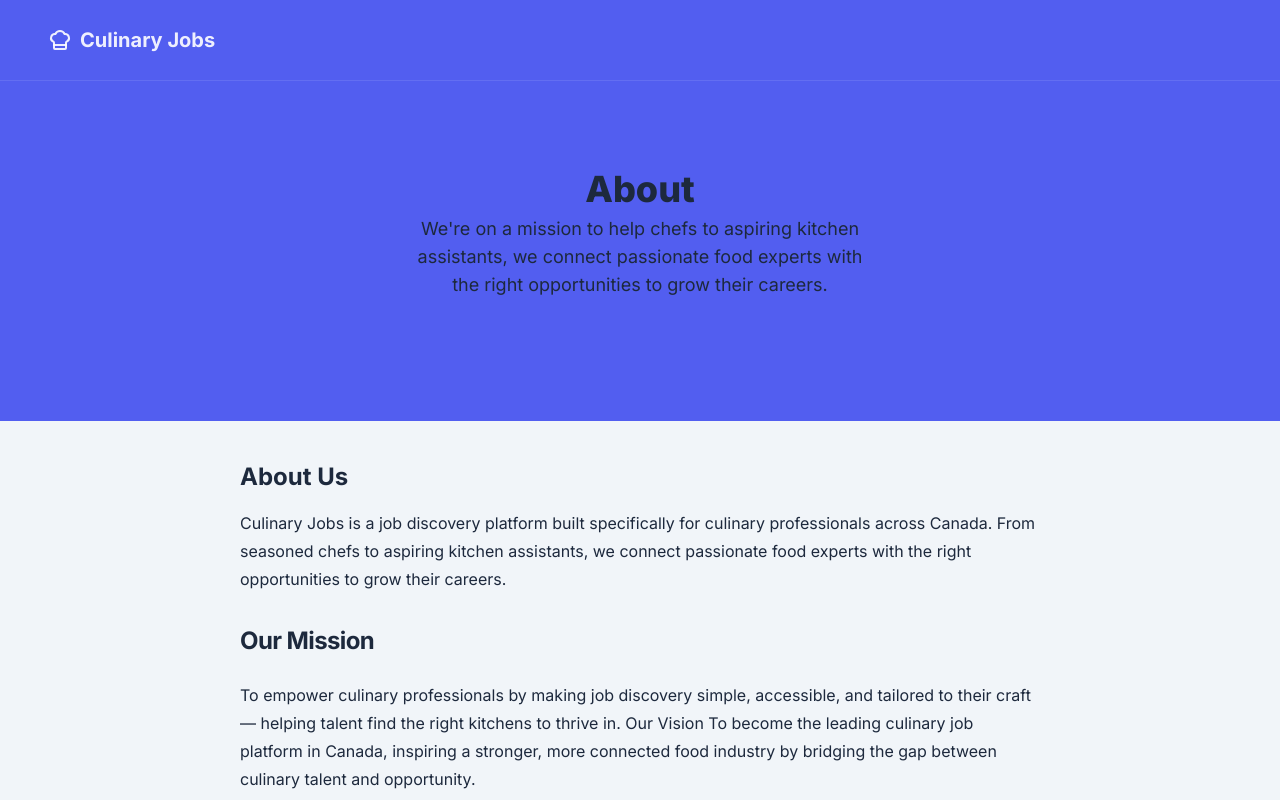
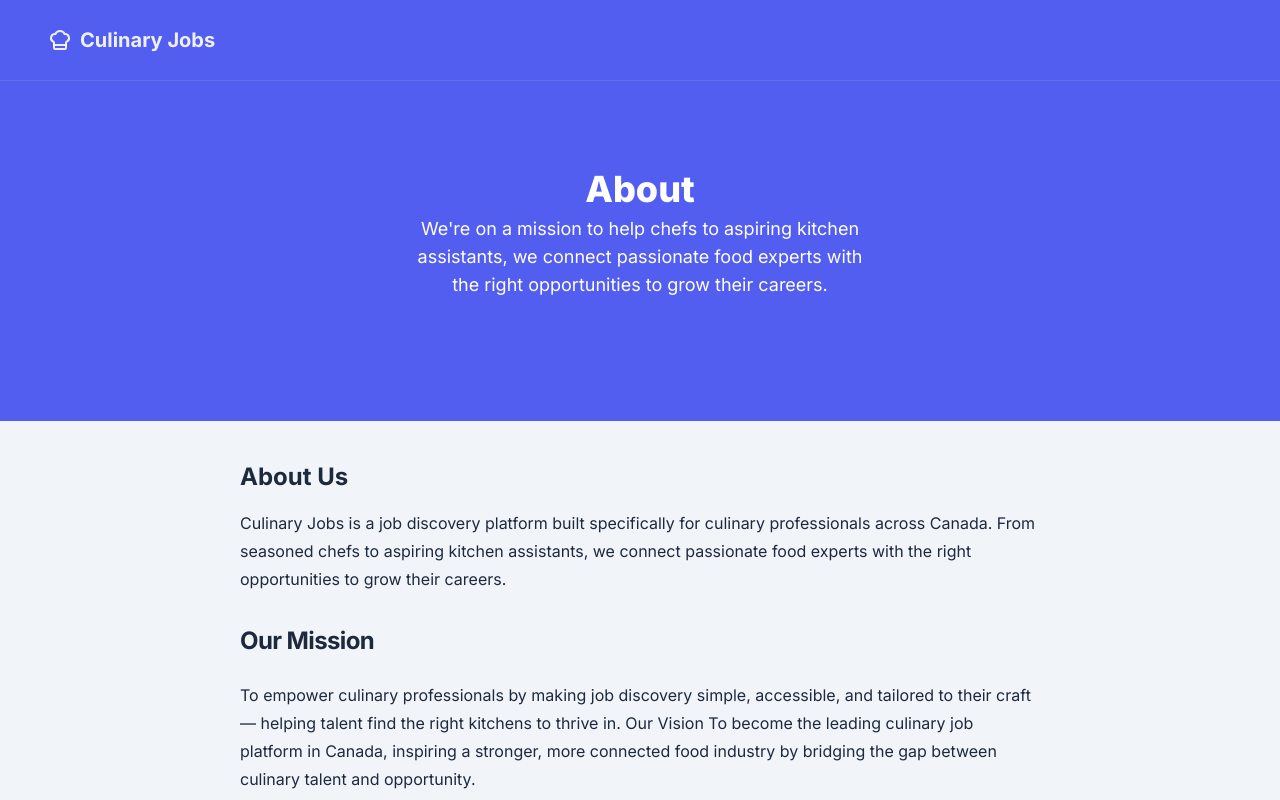
Before and after one commit to the-staffing-agency/tsa-jobboard-web, a Next.js app: page /about in a window 1280 px wide. Built offline with nearby package versions, Linux system fonts and the light colour scheme; no server answers.

Commit message:
fix: update text color for PageHeader and Checkbox components to ensure better visibility

```diff
--- a/src/app/(web)/_components/page-header.tsx
+++ b/src/app/(web)/_components/page-header.tsx
@@ -23,12 +23,12 @@ export function PageHeader({
 						</div>
 					)}
 
-					<h1 className="text-center font-extrabold text-2xl text-accent-foreground leading-none lg:text-4xl">
+					<h1 className="text-center font-extrabold text-2xl text-white leading-none lg:text-4xl">
 						{title}
 					</h1>
 
 					{description && (
-						<p className="max-w-md text-center text-accent-foreground text-base lg:text-lg">
+						<p className="max-w-md text-center text-base text-white lg:text-lg">
 							{description}
 						</p>
 					)}
--- a/src/components/ui/checkbox.tsx
+++ b/src/components/ui/checkbox.tsx
@@ -13,7 +13,7 @@ function Checkbox({
 		<CheckboxPrimitive.Root
 			data-slot="checkbox"
 			className={cn(
-				'peer size-4 shrink-0 cursor-pointer rounded-[4px] border border-input outline-none focus-visible:border-ring focus-visible:ring-[3px] focus-visible:ring-ring/50 disabled:cursor-not-allowed disabled:opacity-50 aria-invalid:border-destructive aria-invalid:ring-destructive/20 data-[state=checked]:border-accent data-[state=checked]:bg-accent data-[state=checked]:text-accent-foreground dark:bg-input/30 dark:data-[state=checked]:bg-accent dark:aria-invalid:ring-destructive/40',
+				'peer size-4 shrink-0 cursor-pointer rounded-[4px] border border-input outline-none focus-visible:border-ring focus-visible:ring-[3px] focus-visible:ring-ring/50 disabled:cursor-not-allowed disabled:opacity-50 aria-invalid:border-destructive aria-invalid:ring-destructive/20 data-[state=checked]:border-accent data-[state=checked]:bg-accent data-[state=checked]:text-white dark:bg-input/30 dark:data-[state=checked]:bg-accent dark:aria-invalid:ring-destructive/40',
 				className,
 			)}
 			{...props}
```
